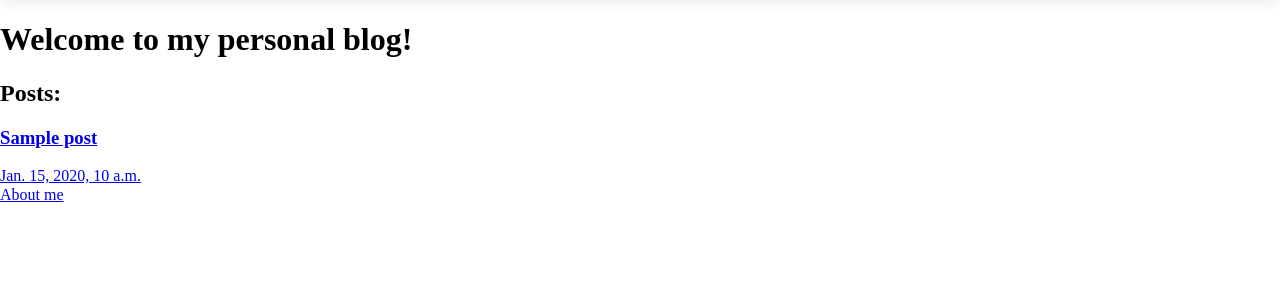
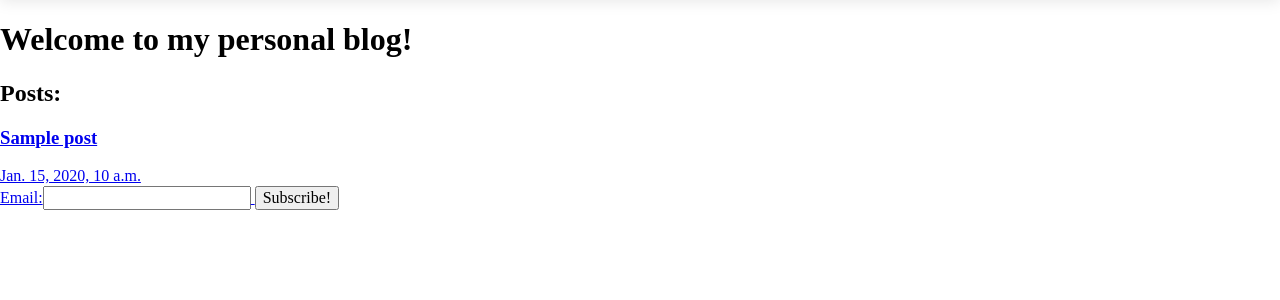
Before and after one commit to EderVs/IS-laboratorio-2020-1, a Django app: page / in a window 1280 px wide. Shown: the part 50-350 px from the top of the page. Run offline with Django 3.2, Linux system fonts and the light colour scheme; tables that the repository leaves empty hold one stand-in row (values such as "Sample post").

Commit message:
Adding Subscriber form in index

```diff
--- a/Personal_Blog/Home/forms.py
+++ b/Personal_Blog/Home/forms.py
@@ -1,6 +1,14 @@
 from django import forms
 from django.forms import ModelForm
+
+from .models import Subscriber
 
 class LoginForm(forms.Form):
     email = forms.EmailField(label='Email', max_length=100)
     password = forms.CharField(label='Password')
+
+
+class SubscriberForm(ModelForm):
+    class Meta:
+        model = Subscriber
+        fields = ['email']
--- a/Personal_Blog/Home/templates/Home/index.html
+++ b/Personal_Blog/Home/templates/Home/index.html
@@ -20,8 +20,12 @@
 
 {% endfor %}
 
-<div>
-    <a href="{% url 'Home:about' %}">About me</a>
+<div id="subscribe-form">
+    <form method="POST">
+        {% csrf_token %}
+        {{ subscriber_form }}
+        <input type="submit" value="Subscribe!"/>
+    </form>
 </div>
 
 {% endblock %}
--- a/Personal_Blog/Home/views.py
+++ b/Personal_Blog/Home/views.py
@@ -6,8 +6,8 @@ from django.shortcuts import render, redirect
 from django.views import View
 
 from .utils import IsNotAuthenticatedMixin
+from .forms import LoginForm, SubscriberForm
 from Post.models import Post
-from .forms import LoginForm
 
 
 # Function Views
@@ -34,7 +34,13 @@ class Index(View):
             Get in my Index.
         """
         all_posts = Post.objects.all()
-        self.context['posts'] = all_posts
+        subscriber_form = SubscriberForm()
+        print(subscriber_form)
+
+        self.context.update({
+            'posts': all_posts,
+            'subscriber_form': subscriber_form
+        })
         return render(request, self.template, self.context)
 
 
```
